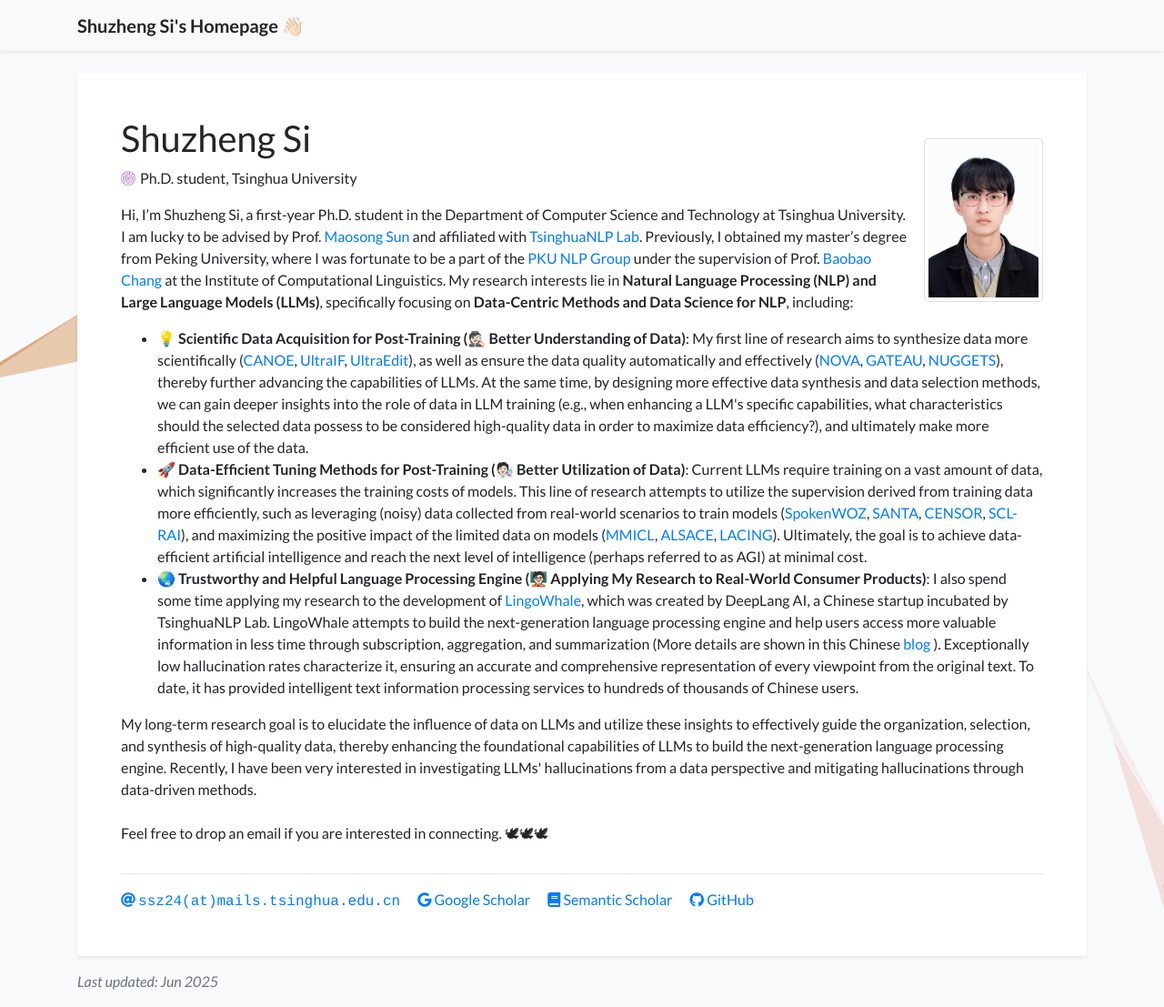
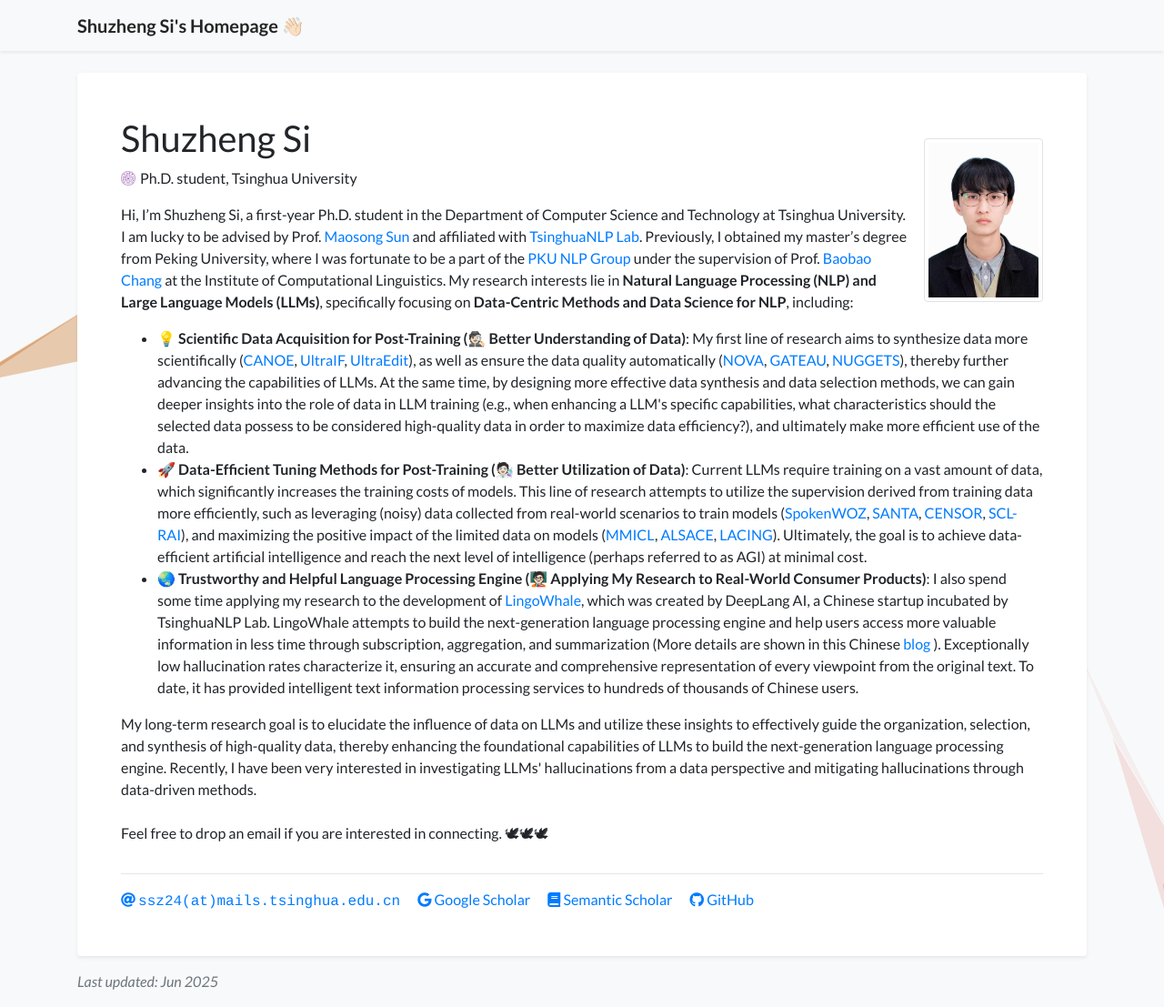
Before and after one commit to S1s-Z/s1s-z.github.io, a Jekyll site: the page built from index.html, in a window 1280 px wide and 1107 px high. Shown: the whole window at 91% size. Built offline with Jekyll 4.4.1, drawn with Linux system fonts in a browser that asks for light colours; a style sheet for code colours, icons or effects is not loaded.

Commit message:
Update profile.yml

```diff
--- a/_data/profile.yml
+++ b/_data/profile.yml
@@ -24,7 +24,7 @@ short_bio: >-
   <br>
   <ul class="pub">
       <li>
-          💡 <b>Scientific Data Acquisition for Post-Training (🕵🏻 Better Understanding of Data)</b>: My first line of research aims to synthesize data more scientifically (<a href="https://arxiv.org/abs/2505.16483">CANOE</a>, <a href="https://arxiv.org/abs/2502.04153">UltraIF</a>, <a href="https://arxiv.org/abs/2407.05282">UltraEdit</a>), as well as ensure the data quality automatically and effectively (<a href="https://arxiv.org/abs/2502.07340">NOVA</a>, <a href="https://arxiv.org/abs/2410.15633">GATEAU</a>, <a href="https://arxiv.org/abs/2312.10302">NUGGETS</a>), thereby further advancing the capabilities of LLMs. At the same time, by designing more effective data synthesis and data selection methods, we can gain deeper insights into the role of data in LLM training (e.g., when enhancing a LLM's specific capabilities, what characteristics should the selected data possess to be considered high-quality data in order to maximize data efficiency?), and ultimately make more efficient use of the data.
+          💡 <b>Scientific Data Acquisition for Post-Training (🕵🏻 Better Understanding of Data)</b>: My first line of research aims to synthesize data more scientifically (<a href="https://arxiv.org/abs/2505.16483">CANOE</a>, <a href="https://arxiv.org/abs/2502.04153">UltraIF</a>, <a href="https://arxiv.org/abs/2407.05282">UltraEdit</a>), as well as ensure the data quality automatically (<a href="https://arxiv.org/abs/2502.07340">NOVA</a>, <a href="https://arxiv.org/abs/2410.15633">GATEAU</a>, <a href="https://arxiv.org/abs/2312.10302">NUGGETS</a>), thereby further advancing the capabilities of LLMs. At the same time, by designing more effective data synthesis and data selection methods, we can gain deeper insights into the role of data in LLM training (e.g., when enhancing a LLM's specific capabilities, what characteristics should the selected data possess to be considered high-quality data in order to maximize data efficiency?), and ultimately make more efficient use of the data.
       </li>
       <li>
           🚀 <b>Data-Efficient Tuning Methods for Post-Training (🧑🏻‍🔬 Better Utilization of Data)</b>: Current LLMs require training on a vast amount of data, which significantly increases the training costs of models. This line of research attempts to utilize the supervision derived from training data more efficiently, such as leveraging (noisy) data collected from real-world scenarios to train models (<a href="https://arxiv.org/abs/2305.13040">SpokenWOZ</a>, <a href="https://arxiv.org/abs/2305.04076">SANTA</a>, <a href="https://arxiv.org/abs/2311.08010">CENSOR</a>, <a href="https://arxiv.org/abs/2209.01646">SCL-RAI</a>), and maximizing the positive impact of the limited data on models (<a href="https://arxiv.org/abs/2309.07915">MMICL</a>, <a href="https://arxiv.org/abs/2404.08491">ALSACE</a>, <a href="https://arxiv.org/abs/2411.14279">LACING</a>). Ultimately, the goal is to achieve data-efficient artificial intelligence and reach the next level of intelligence (perhaps referred to as AGI) at minimal cost.
```
